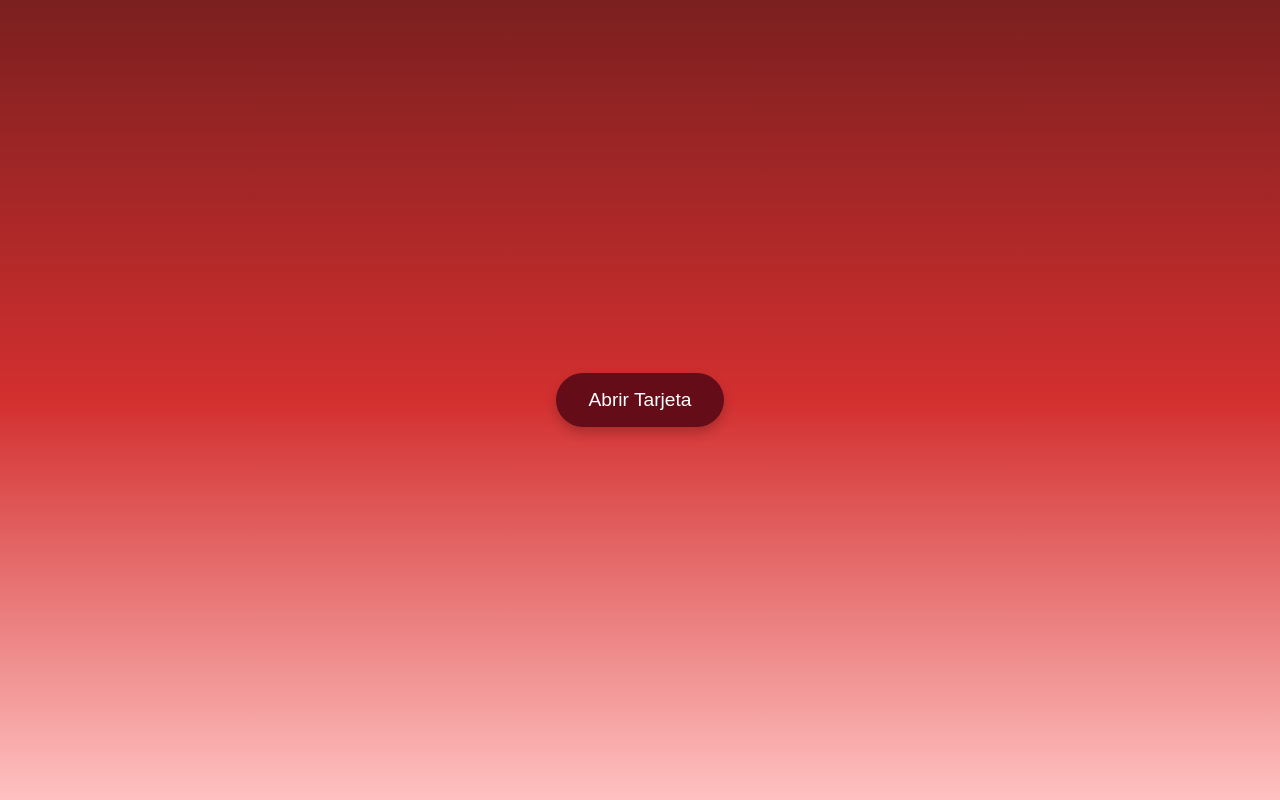
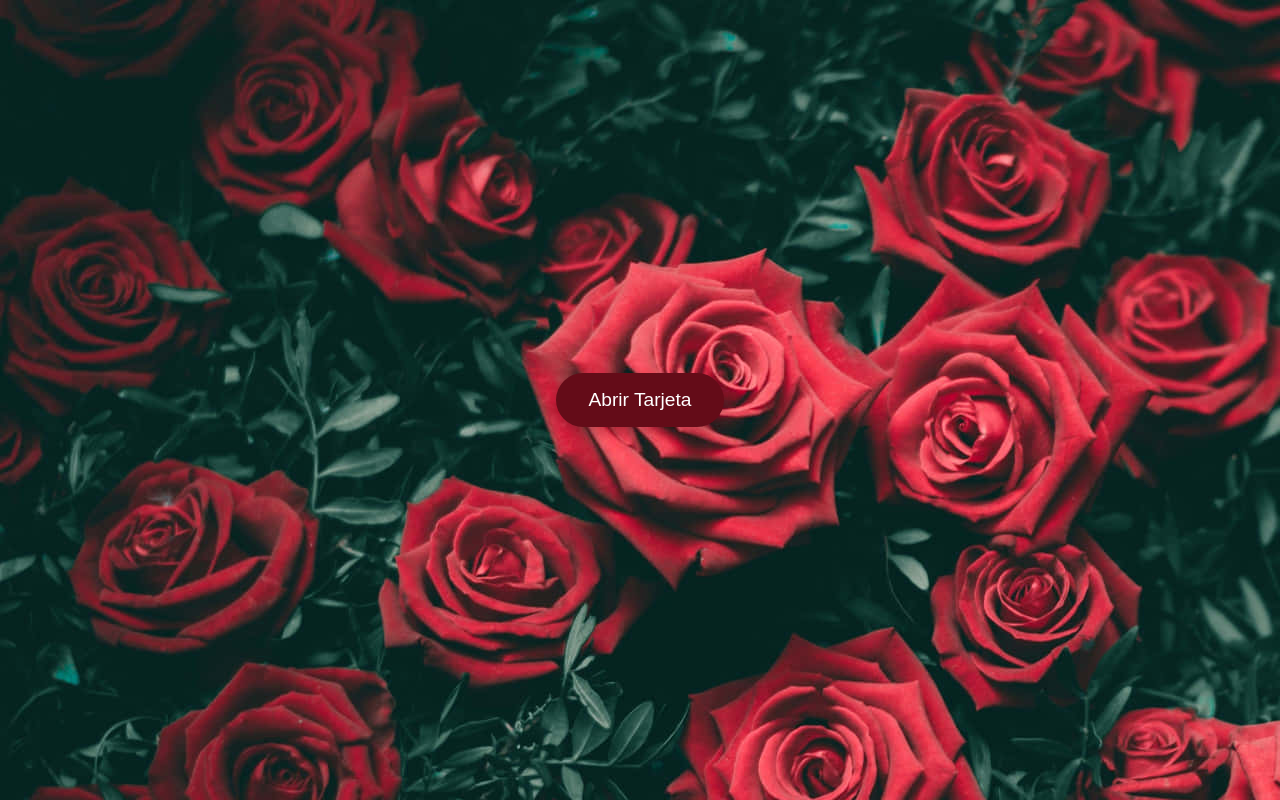
Before and after one commit to Kaji05/Cumple, a plain HTML site: page index.html in a window 1280 px wide. Drawn offline with Linux system fonts and the light colour scheme.

Commit message:
Update style.css

```diff
--- a/css/style.css
+++ b/css/style.css
@@ -1,6 +1,6 @@
 body {
     background-image: url("../img/f.png");
-    background: linear-gradient(to bottom, #7b1f1f, #d32f2f, #ffc1c1);
+    /*background: linear-gradient(to bottom, #7b1f1f, #d32f2f, #ffc1c1);*/
     font-family: 'Segoe UI', sans-serif;
     display: flex;
     justify-content: center;
```
